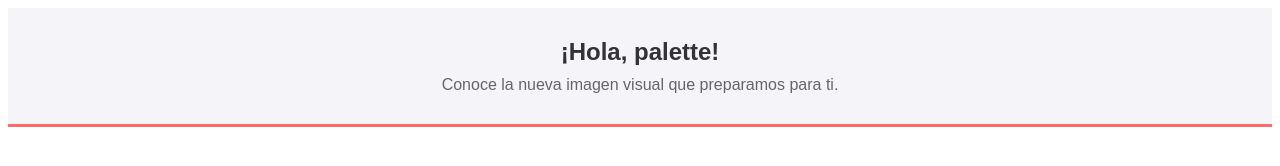
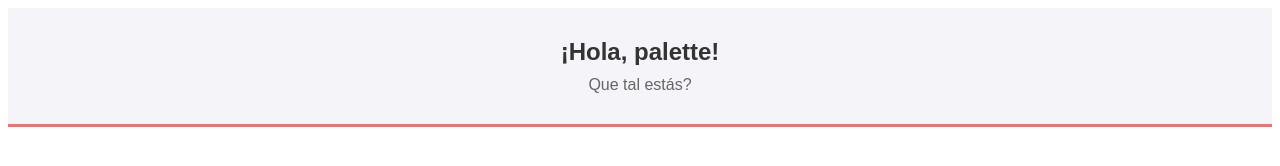
Before and after one commit to Jsphdp/Proyecto-16-10-26, a plain HTML site: page index.html in a window 1280 px wide. Drawn offline with Linux system fonts and the light colour scheme.

Commit message:
Feat: Problem

```diff
--- a/index.html
+++ b/index.html
@@ -27,7 +27,7 @@
 
   <header class="header-sencillo">
     <h1>¡Hola, palette!</h1>
-    <p>Conoce la nueva imagen visual que preparamos para ti.</p>
+    <p>Que tal estás?</p>
   </header>
 
 </body>
```
